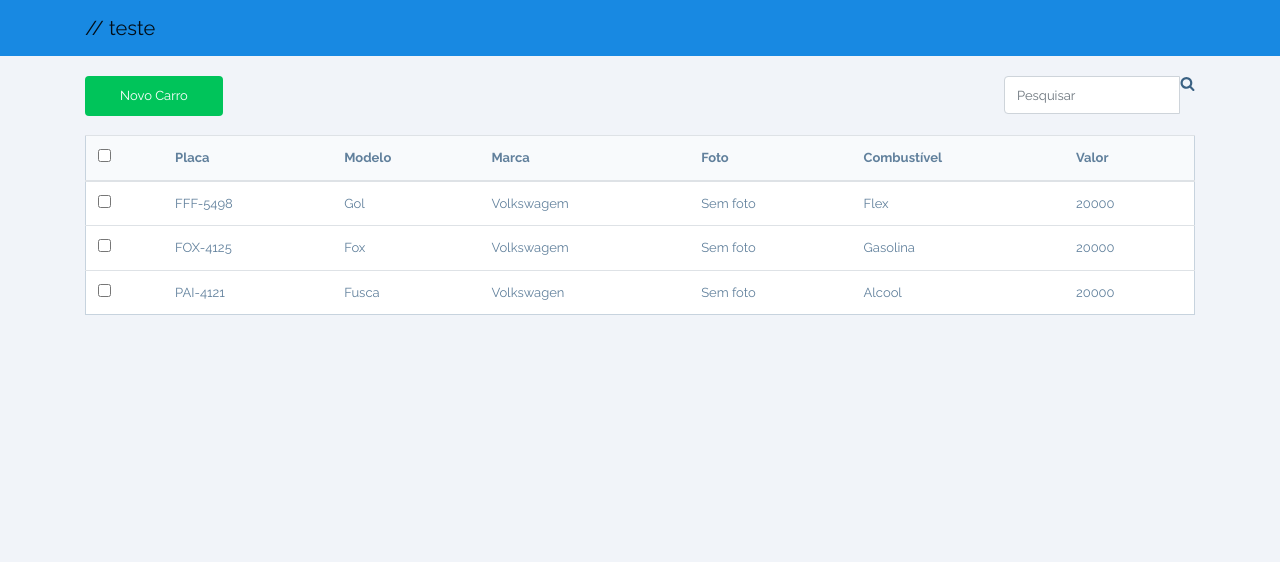
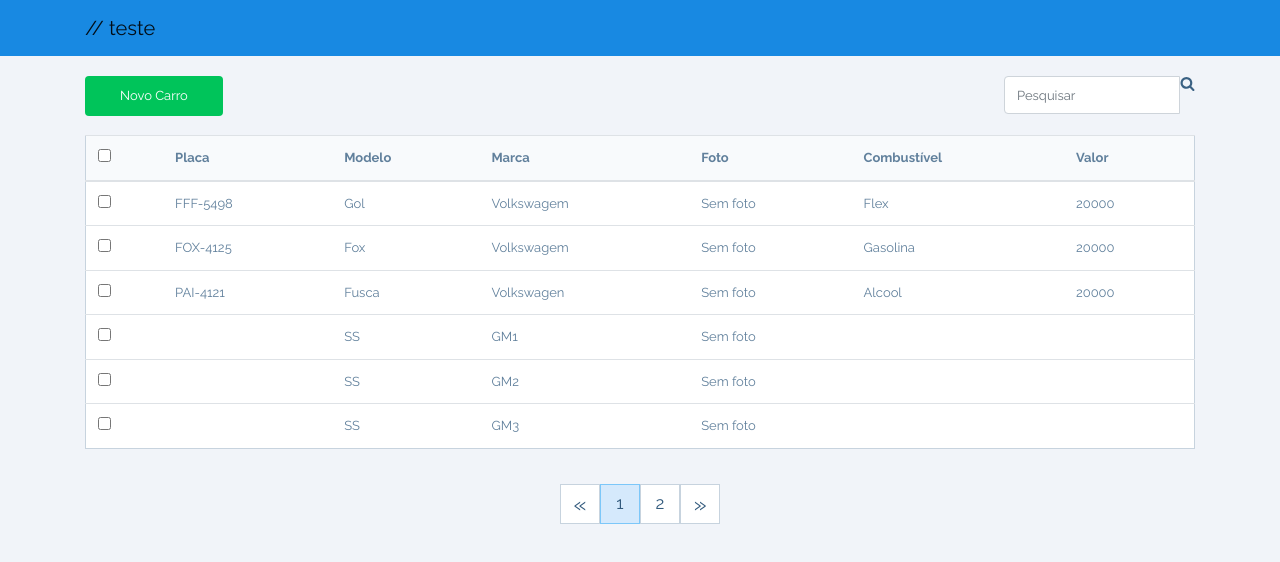
Before and after one commit to caina/conta-azul-test, an Angular app: page /vehicles in a window 1280 px wide. Shown: the top 562 px of the page. Built offline with nearby package versions, Linux system fonts and the light colour scheme.

Commit message:
paginação funcionando como o esperado

```diff
--- /dev/null
+++ b/src/app/components/centralize-content/centralize-content.component.ts
@@ -0,0 +1,19 @@
+import { Component } from '@angular/core';
+
+@Component({
+	selector: 'app-centralize-content',
+	template: `
+	<section>
+		<ng-content></ng-content>
+	</section>
+  `,
+  styles:[`
+  section {
+	display: flex;
+    justify-content: center;
+  }
+  `]
+})
+export class CentralizeContentComponent {
+	constructor() { }
+}
--- a/src/app/components/components.module.ts
+++ b/src/app/components/components.module.ts
@@ -1,19 +1,25 @@
 import { NgModule } from '@angular/core';
+import { CommonModule } from '@angular/common';
 
 import { HeaderComponent } from './header/header.component';
 import { ButtonComponent } from './button/button.component';
 import { LookupInputComponent } from './lookup-input/lookup-input.component';
 import { ContainerComponent } from './container/container.component';
+import { PaginationComponent } from './pagination/pagination.component';
+import { CentralizeContentComponent } from './centralize-content/centralize-content.component';
 
 const COMPONENTS = [
 	HeaderComponent,
 	ButtonComponent,
 	LookupInputComponent,
 	ContainerComponent,
+	PaginationComponent,
+	CentralizeContentComponent
 ];
 
 @NgModule({
 	declarations: [COMPONENTS],
+	imports: [CommonModule],
 	exports: [COMPONENTS],
 })
 export class ComponentsModule { }
--- /dev/null
+++ b/src/app/components/pagination/pagination.component.scss
@@ -0,0 +1,27 @@
+:host {
+	color: #325A7D;
+	a span{
+		color: #325A7D;
+		font-size: 23px;
+	}
+
+	.active {
+		background-color: #D5E9FC !important;
+		border: 1px solid #7CC7F9 !important;
+	}
+
+	.page {
+		position: relative;
+		background-color: #fff;
+		border: 1px solid #C7D3DE;
+		min-width: 40px;
+		min-height: 40px;
+		display: flex;
+		justify-content: center;
+		align-items: center;
+		font-size: 17px;
+		&:hover {
+			background-color:#FFFBEA;
+		}
+	}
+}
--- /dev/null
+++ b/src/app/components/pagination/pagination.component.ts
@@ -0,0 +1,47 @@
+import { Component, OnChanges, Output, EventEmitter, Input, SimpleChanges } from '@angular/core';
+
+@Component({
+	selector: 'app-pagination',
+	template: `
+		<nav aria-label="Page navigation" *ngIf="pages.length > 1">
+			<ul class="pagination">
+				<li class="page-item">
+					<a class="page" (click)="pageOutput.emit(currentPage-1)" aria-label="Previous">
+						<span aria-hidden="true">&laquo;</span>
+						<span class="sr-only">Previous</span>
+					</a>
+				</li>
+
+				<li *ngFor="let page of pages" class="page-item">
+					<a class="page" [ngClass]="{'active':page===currentPage}" (click)="pageOutput.emit(page)">{{page+1}}</a>
+				</li>
+
+				<li class="page-item">
+					<a class="page" (click)="pageOutput.emit(currentPage+1)" aria-label="Next">
+						<span aria-hidden="true">&raquo;</span>
+						<span class="sr-only">Next</span>
+					</a>
+				</li>
+			</ul>
+		</nav>
+  `,
+	styleUrls: ['./pagination.component.scss']
+})
+export class PaginationComponent implements OnChanges {
+
+	public pages = [];
+	@Input() totalOfRegisters: number;
+	@Input() registersPerPage: number;
+	@Input() currentPage: number;
+	@Output() pageOutput: EventEmitter<number> = new EventEmitter<number>();
+
+	constructor() { }
+
+	ngOnChanges(changes: SimpleChanges): void {
+		const total = Math.ceil(this.totalOfRegisters / this.registersPerPage);
+		if(total >= 1) {
+			this.pages = new Array(total).fill(1).map((x,i)=>i);
+		}
+	}
+
+}
--- a/src/app/scenes/vehicles/services/vehicle.service.ts
+++ b/src/app/scenes/vehicles/services/vehicle.service.ts
@@ -36,4 +36,8 @@ export class VehicleService {
 		})
 	}
 
+	public getTotalPages() {
+		return Observable.of(this._database.getNumberOfVehicles());
+	}
+
 }
--- a/src/app/scenes/vehicles/vehicle-list/vehicle-list.component.ts
+++ b/src/app/scenes/vehicles/vehicle-list/vehicle-list.component.ts
@@ -1,4 +1,4 @@
-import { Component, OnInit } from '@angular/core';
+import { Component, OnInit, SimpleChanges } from '@angular/core';
 import { Router } from '@angular/router';
 
 import { VehicleService } from '../services/vehicle.service';
@@ -18,6 +18,16 @@ import { Vehicle } from '../models/vehicle.model';
 			(vehicleSelectedOutput)="navigateToEdit($event)"
 			(toDeleteOutput)="updateSelectedCars($event)"
 		></app-vehicle-list-table>
+
+		<app-centralize-content>
+			<app-pagination
+				[totalOfRegisters]="totalVehicles"
+				[registersPerPage]="TOTAL_RECORDS"
+				[currentPage]="page"
+				(pageOutput)="updateVehiclelist($event)"
+			></app-pagination>
+		</app-centralize-content>
+
 	</app-container>
   `,
 	styles: [`
@@ -26,19 +36,26 @@ import { Vehicle } from '../models/vehicle.model';
 		}
   `]
 })
-export class VehicleListComponent implements OnInit{
+export class VehicleListComponent implements OnInit {
 
-	private readonly TOTAL_RECORDS = 6;
 	public page = 0;
-	private selectedCars: Vehicle[] = [];
+	public totalVehicles: number;
+	public readonly TOTAL_RECORDS = 6;
+	public selectedCars: Vehicle[] = [];
+
 	constructor(private _router: Router, public _service: VehicleService) { }
 
 	ngOnInit(): void {
-		this.updateVehiclelist();
+		this.updateVehiclelist(0);
 	}
 
-	private updateVehiclelist() {
-		this._service.list(this.TOTAL_RECORDS,this.page);
+	updateVehiclelist(page: number) {
+		if (page < 0) {
+			return;
+		}
+		this.page = page;
+		this._service.list(this.TOTAL_RECORDS, page);
+		this.updateTotalPages();
 	}
 
 	navigateToAdd() {
@@ -55,7 +72,16 @@ export class VehicleListComponent implements OnInit{
 
 	deleteSelectedCars() {
 		this._service.remove(this.selectedCars);
-		this.updateVehiclelist();
+		this.updateVehiclelist(this.page);
+		this.updateTotalPages();
+	}
+
+
+	updateTotalPages() {
+		this._service.getTotalPages()
+			.subscribe(_total => {
+				this.totalVehicles = _total
+			});
 	}
 
 }
--- a/src/app/services/store.service.ts
+++ b/src/app/services/store.service.ts
@@ -12,6 +12,14 @@ export class StoreService {
 			new Vehicle(2, 'Gasolina', null, 'Volkswagem', 'Fox', 'FOX-4125', 20000),
 			new Vehicle(3, 'Alcool', 'http://carros.ig.com.br/fotos/2010/290_193/Fusca2_290_193.jpg', 'Volkswagen', ' Fusca', ' PAI-4121', 20000)
 		];
+
+		//todo deletar
+		for (let i = 1; i < 5; i++) {
+			const mock_vehicle = new Vehicle();
+			mock_vehicle.marca = `GM${i}`;
+			mock_vehicle.modelo = 'SS';
+			this.addVehicle(mock_vehicle);
+		}
 	}
 
 	public cleanStore(): void {
@@ -42,4 +50,8 @@ export class StoreService {
 		const index = this.store.findIndex(_el => _el.id == vehicle.id);
 		this.store[index] = vehicle;
 	}
+
+	public getNumberOfVehicles() {
+		return this.store.length;
+	}
 }
```
Also changed, not shown: 1 other file (tests, documents, lock files or other folders).
